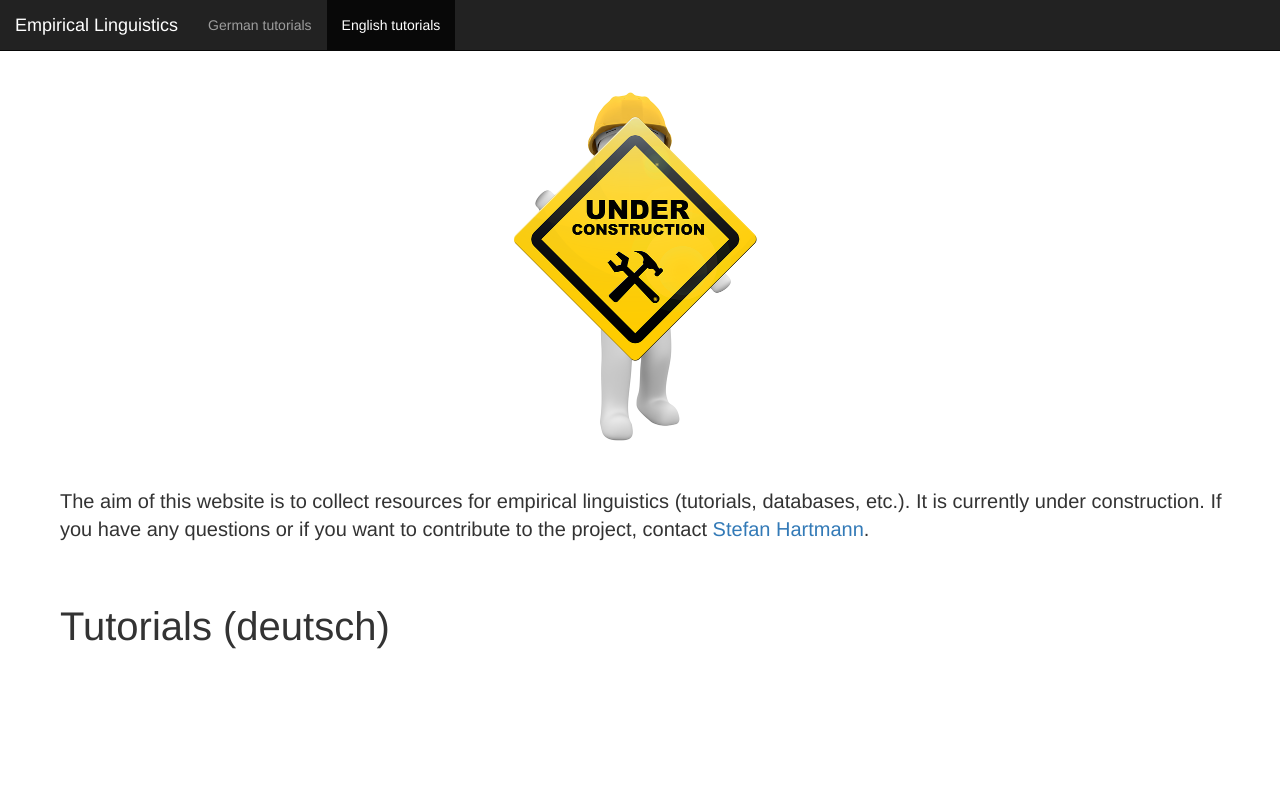
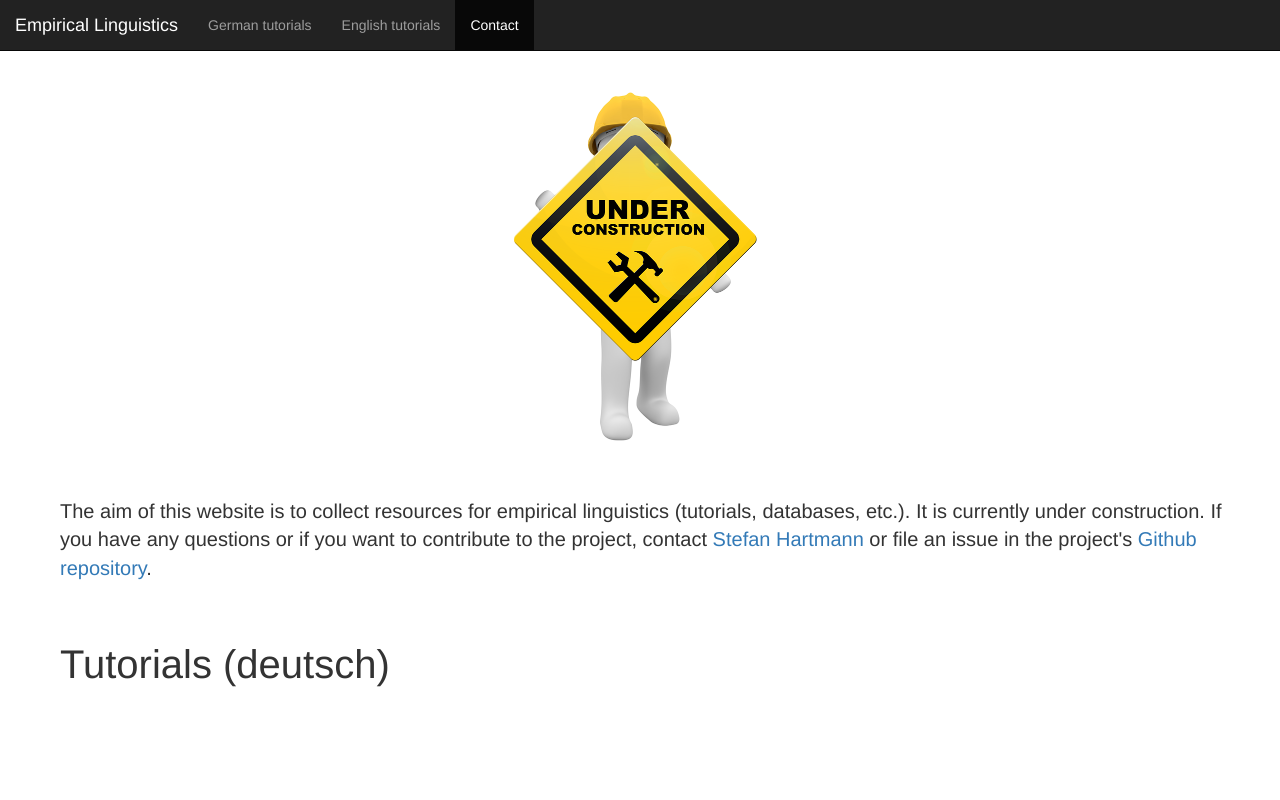
Before and after one commit to empirical-linguistics/empirical-linguistics.github.io, a plain HTML site: page index.html in a window 1280 px wide. Shown: the top 800 px of the page. Drawn offline with nearby package versions, Linux system fonts and the light colour scheme.

Commit message:
added contact details

```diff
--- a/css/style.css
+++ b/css/style.css
@@ -93,11 +93,12 @@ p.main{
 	margin-right: 50px;
 	margin-left: 60px;
 	font-size: 20px;
-	margin-bottom:30px;
-	margin-top: 0px;
+	margin-bottom:5px;
+	margin-top: 20px;
 }
 
 p.bottom {
+	margin-top: 5px !important;
 	margin-right: 50px !important;
 	margin-left: 60px !important;
 	text-align: center !important;
--- a/index.html
+++ b/index.html
@@ -33,6 +33,7 @@ body {
 			  <ul class="nav navbar-nav">
 				<li><a href="#ger">German tutorials</a></li>
 				<li><a href="#en">English tutorials</a></li>
+				<li><a href="#contact">Contact</a></li>
 			 </ul>
 			</div>
 		  </div>
@@ -43,7 +44,7 @@ body {
 
 <p class="moreheader"><img src="maintenance.png" style="width:50%" class="center"></img></p>
 
-<p class="main">The aim of this website is to collect resources for empirical linguistics (tutorials, databases, etc.). It is currently under construction. If you have any questions or if you want to contribute to the project, contact <a href="mailto:empirical.linguist@gmail.com">Stefan Hartmann</a>.</p>
+<p class="main">The aim of this website is to collect resources for empirical linguistics (tutorials, databases, etc.). It is currently under construction. If you have any questions or if you want to contribute to the project, contact <a href="mailto:empirical.linguist@gmail.com">Stefan Hartmann</a> or file an issue in the project's <a href="https://github.com/empirical-linguistics/empirical-linguistics.github.io" target="_blank">Github repository</a>.</p>
 
 
 <h2 class="customized">Tutorials (deutsch)</h2>
@@ -198,6 +199,12 @@ body {
     </div>
 </section>
 
+<section class="wrapper wrapper-m-t" id="contact" class="container-fluid">
+
+	<h2 class="customized">Contact</h2>
+
+	<p class="main">This site is maintained by <a href="mailto:empirical.linguist@gmail.com">Stefan Hartmann</a> (University of Düsseldorf).</p>
+</section>
 
 
 
```
